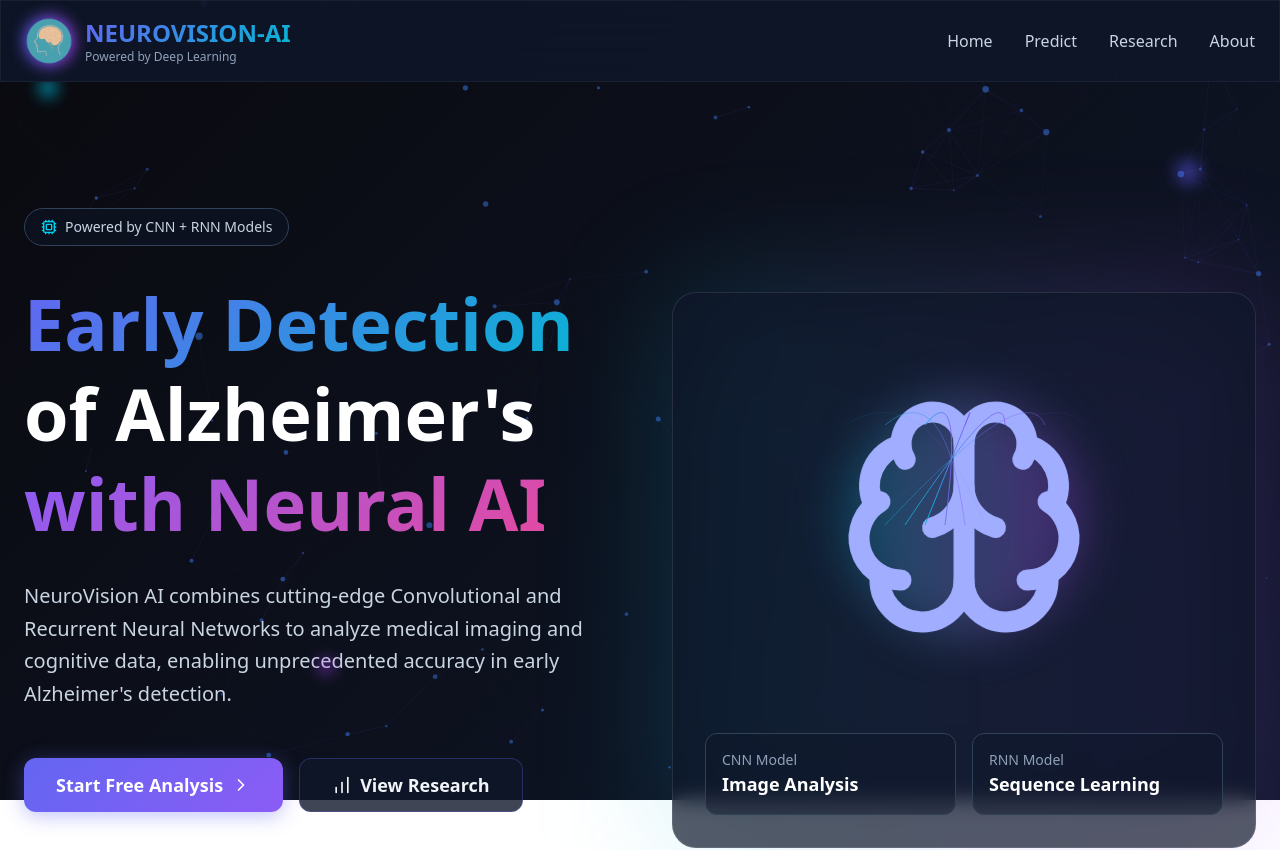
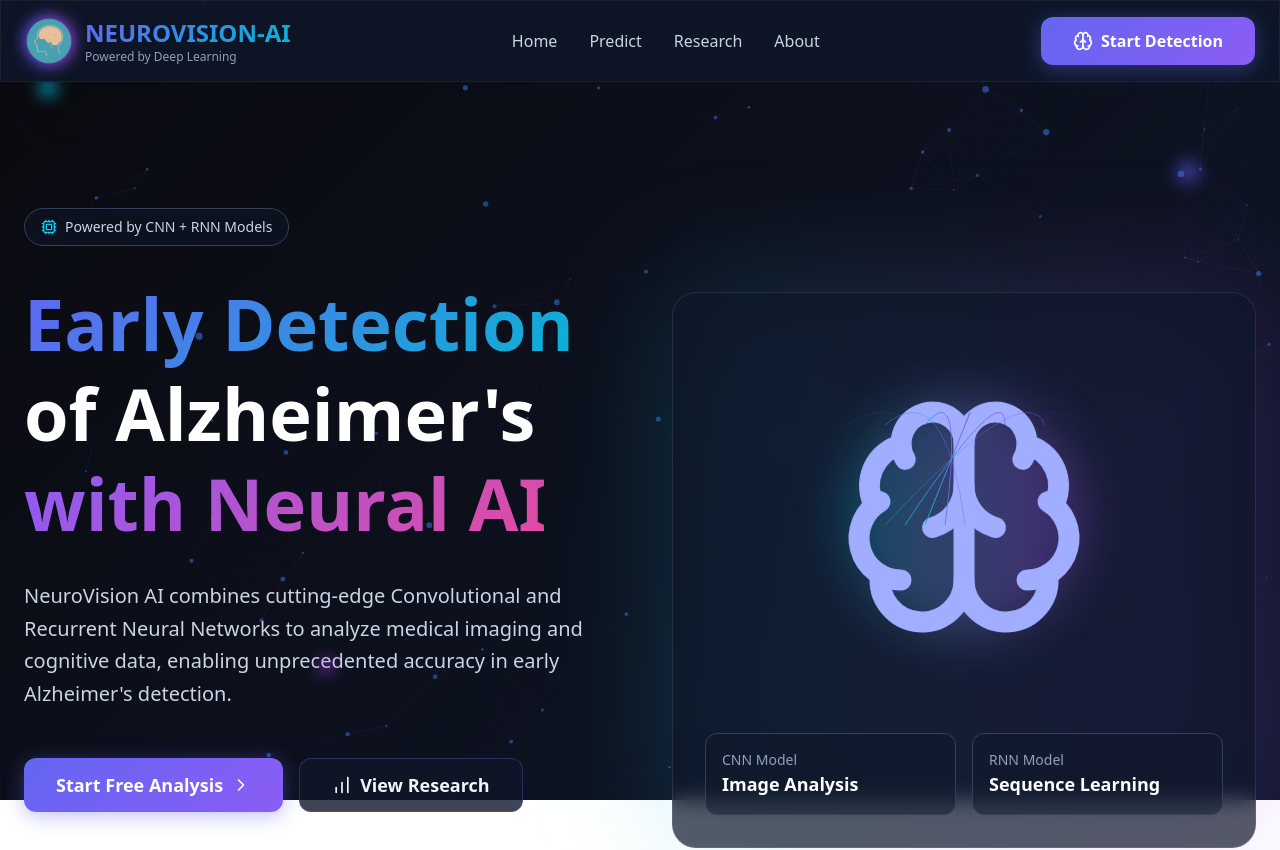
Before and after one commit to VKarthik18/NeuroVision-AI, a Next.js app in the folder frontend/: page / in a window 1280 px wide. Shown: the top 850 px of the page. Built offline with nearby package versions, Linux system fonts and the light colour scheme.

Commit message:
Refactor mobile and desktop menu buttons for improved navigation

```diff
--- a/frontend/pages/index.tsx
+++ b/frontend/pages/index.tsx
@@ -177,7 +177,18 @@ export default function Home() {
               </Link>
             </nav>
 
-            {/* Mobile Menu Button */}
+            {/* Desktop Start Detection Button - Hidden on Mobile */}
+            <div className="hidden md:block">
+              <Link
+                href="/predict"
+                className="flex btn btn-primary items-center space-x-2"
+              >
+                <Brain size={20} />
+                <span>Start Detection</span>
+              </Link>
+            </div>
+
+            {/* Mobile Menu Button - Only on Mobile */}
             <button
               className="md:hidden p-2 text-slate-300 hover:text-white transition-colors"
               onClick={() => setMobileMenuOpen(!mobileMenuOpen)}
@@ -250,18 +261,6 @@ export default function Home() {
                   About
                 </Link>
               </nav>
-
-              {/* CTA Button in Mobile Menu */}
-              <div className="mt-auto p-4">
-                <Link
-                  href="/predict"
-                  className="btn btn-primary flex items-center justify-center space-x-2 w-full"
-                  onClick={() => setMobileMenuOpen(false)}
-                >
-                  <Brain size={20} />
-                  <span>Start Detection</span>
-                </Link>
-              </div>
             </div>
           </div>
         </div>
```
